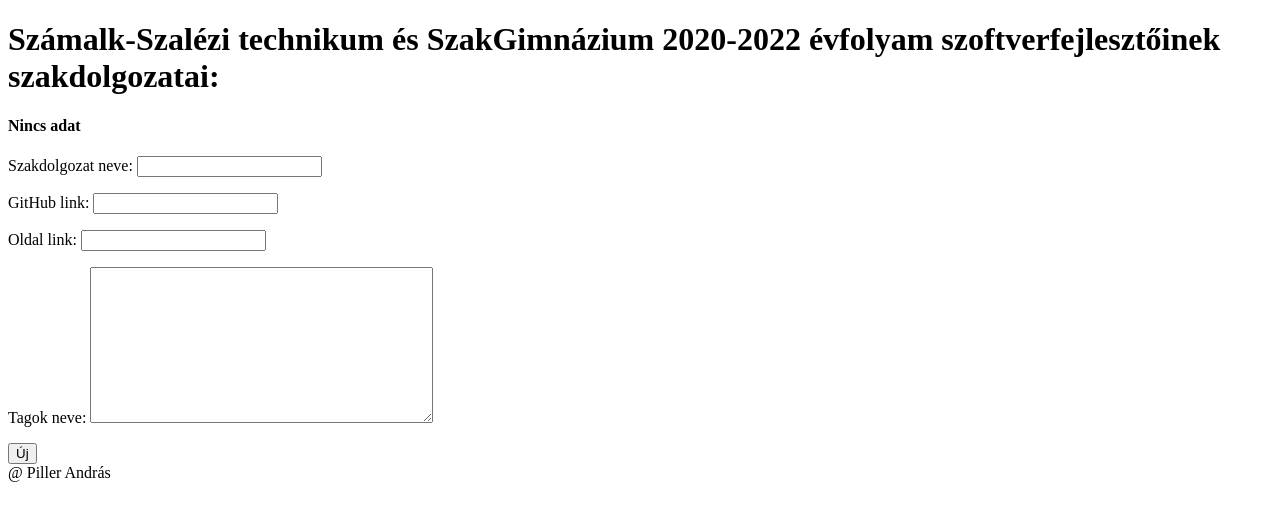
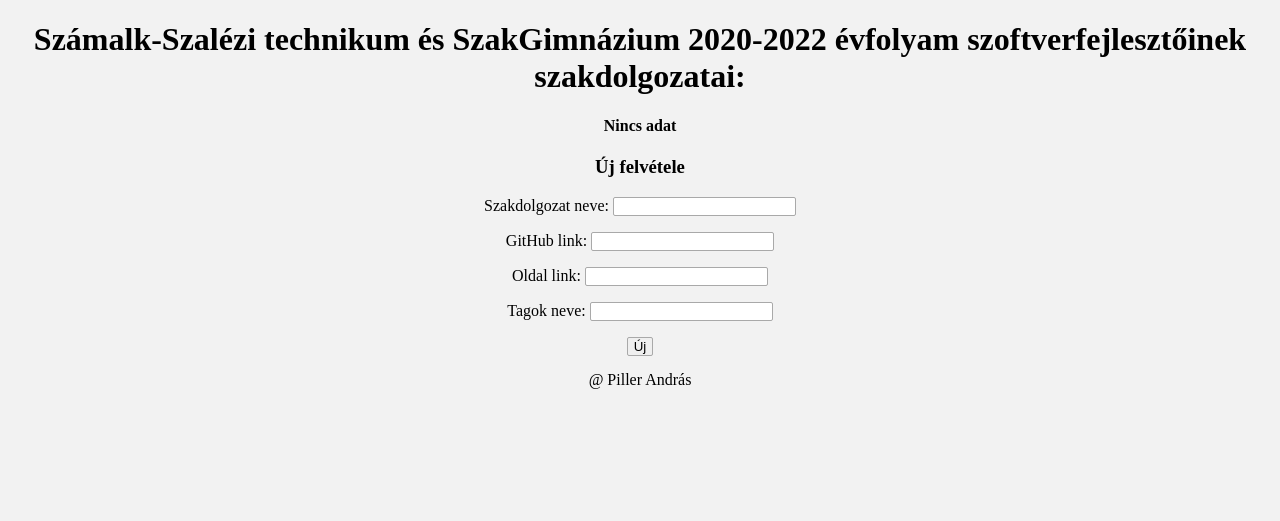
Before and after one commit to P-Andris/szakdolgozatok_listazasa, a Django app: page / in a window 1280 px wide. Shown: the top 521 px of the page. Run offline with Django 4.2, Linux system fonts and the light colour scheme; data that the repository does not hold is empty.

Commit message:
CSS formázás

```diff
--- a/app/models.py
+++ b/app/models.py
@@ -4,4 +4,4 @@ class Szakdoga(models.Model):
     szakdoga_neve = models.CharField(max_length = 50, unique = True, verbose_name = 'Szakdolgozat neve')
     githublink = models.CharField(max_length = 200, unique = True, verbose_name = 'GitHub link')
     oldallink = models.CharField(max_length = 200, unique = True, verbose_name = 'Oldal link')
-    tagokneve = models.TextField(verbose_name = 'Tagok neve')
+    tagokneve = models.CharField(max_length = 300, verbose_name = 'Tagok neve')
--- a/app/static/css/style.css
+++ b/app/static/css/style.css
@@ -1,12 +1,21 @@
-.table-header {
-    background-color: #dddddd !important;
+body {
+    background-color: #f2f2f2;
+    max-width: 100%;
+    margin: auto;
+    text-align: center;
 }
 
 .responsive-table {
     overflow-x: auto;
 }
 
+.table-header {
+    background-color: #dddddd !important;
+}
+
 table {
+    max-width: 1000px;
+    margin: auto;
     border-collapse: collapse;
 }
 
@@ -17,3 +26,28 @@ table tr th {
 table tr:nth-child(odd) {
     background-color: lightblue;
 }
+
+.modositas {
+    color: black;
+    text-decoration: none;
+}
+
+.torles {
+    color: red;
+    text-decoration: none;
+}
+
+.form-div {
+    max-width: 500px;
+    margin: auto;
+}
+
+form input {
+    border: 1px solid darkgray;
+    border-radius: 2px;
+}
+
+footer {
+    margin-top: 10px;
+    padding: 5px;
+}
--- a/app/templates/app/index.html
+++ b/app/templates/app/index.html
@@ -29,8 +29,8 @@
                                 <th>{{ szakdolgozat.githublink }}</th>
                                 <th>{{ szakdolgozat.oldallink }}</th>
                                 <th>{{ szakdolgozat.tagokneve }}</th>
-                                <th><a href="{% url 'modositas' szakdolgozat.id %}">Módosítás</a></th>
-                                <th><a href="{% url 'torles' szakdolgozat.id %}">Törlés</a></th>
+                                <th><a class="modositas" href="{% url 'modositas' szakdolgozat.id %}">Módosítás</a></th>
+                                <th><a class="torles" href="{% url 'torles' szakdolgozat.id %}">Törlés</a></th>
                             </tr>
                         {% endfor %}
                     </table>
@@ -38,14 +38,16 @@
             {% else %}
                 <h4>Nincs adat</h4>
             {% endif %}
-
-            <form method="POST">
-                {% csrf_token %}
-                {{ form.as_p }}
-                <input type="submit" value="Új">
-            </form>
+            <div class='form-div'>
+                <h3>Új felvétele</h3>
+                <form method="POST">
+                    {% csrf_token %}
+                    {{ form.as_p }}
+                    <input type="submit" value="Új">
+                </form>
+            </div>
         </article>
-        <footer>@ Piller András</footer>
     </main>
+    <footer>@ Piller András</footer>
 </body>
 </html>
--- a/app/templates/app/modositas.html
+++ b/app/templates/app/modositas.html
@@ -10,7 +10,7 @@
 </head>
 <body>
     <main>
-        <header><h1></h1></header>
+        <header><h1>Szakdolgozat módosítása</h1></header>
         <article>
             <form method='POST'>
                 {% csrf_token %}
```
Also changed, not shown: app/migrations/0002_alter_szakdoga_oldallink_alter_szakdoga_tagokneve.py (added).
